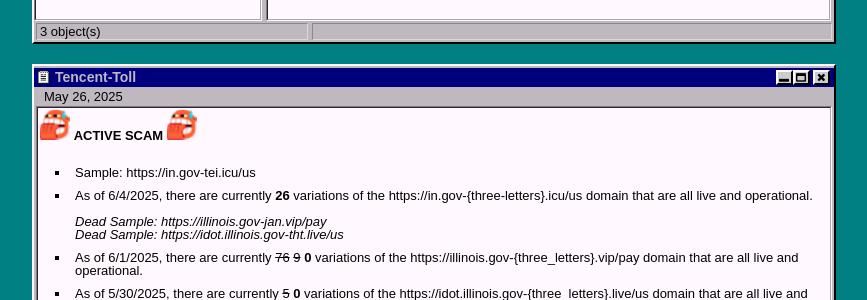
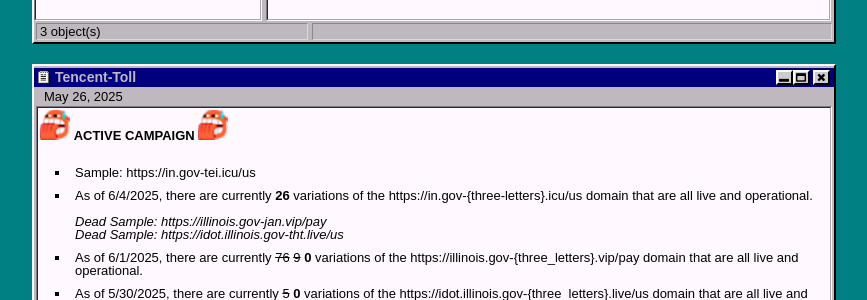
Before and after one commit to scattered-gonk/scattered-gonk.github.io, a Jekyll site: the page built from _posts/2025-26-05-Tencent-Toll.md, in a window 1280 px wide. Shown: the part 195-495 px from the top of the page, without its empty margins (206-1073 px from the left). Built offline with Jekyll 4.4.1, drawn with Linux system fonts in a browser that asks for light colours.

Commit message:
Updated posts

```diff
--- a/_posts/2025-26-05-Tencent-Toll.md
+++ b/_posts/2025-26-05-Tencent-Toll.md
@@ -7,9 +7,9 @@
 tags: scam-analysis
 ---
 
-<img src="/assets/nail_bite.ico" width="30" height="30">  **ACTIVE SCAM**   <img src="/assets/nail_bite.ico" width="30" height="30">
+<img src="/assets/nail_bite.ico" width="30" height="30">  **ACTIVE CAMPAIGN**   <img src="/assets/nail_bite.ico" width="30" height="30">
 
-<!-- <img src="/assets/smile.png" width="30" height="30">  *Likely an active scam, though no live samples listed below*  <img src="/assets/smile.png" width="30" height="30"> -->
+<!-- <img src="/assets/smile.png" width="30" height="30">  **Inactive Campaign**  <img src="/assets/smile.png" width="30" height="30"> -->
 
 * Sample: https://in.gov-tei.icu/us
 * As of 6/4/2025, there are currently **26** variations of the https://in.gov-{three-letters}.icu/us domain that are all live and operational.
```
Also changed, not shown: _posts/2025-20-02-Faux-IRS.md (+1 -1 lines).
